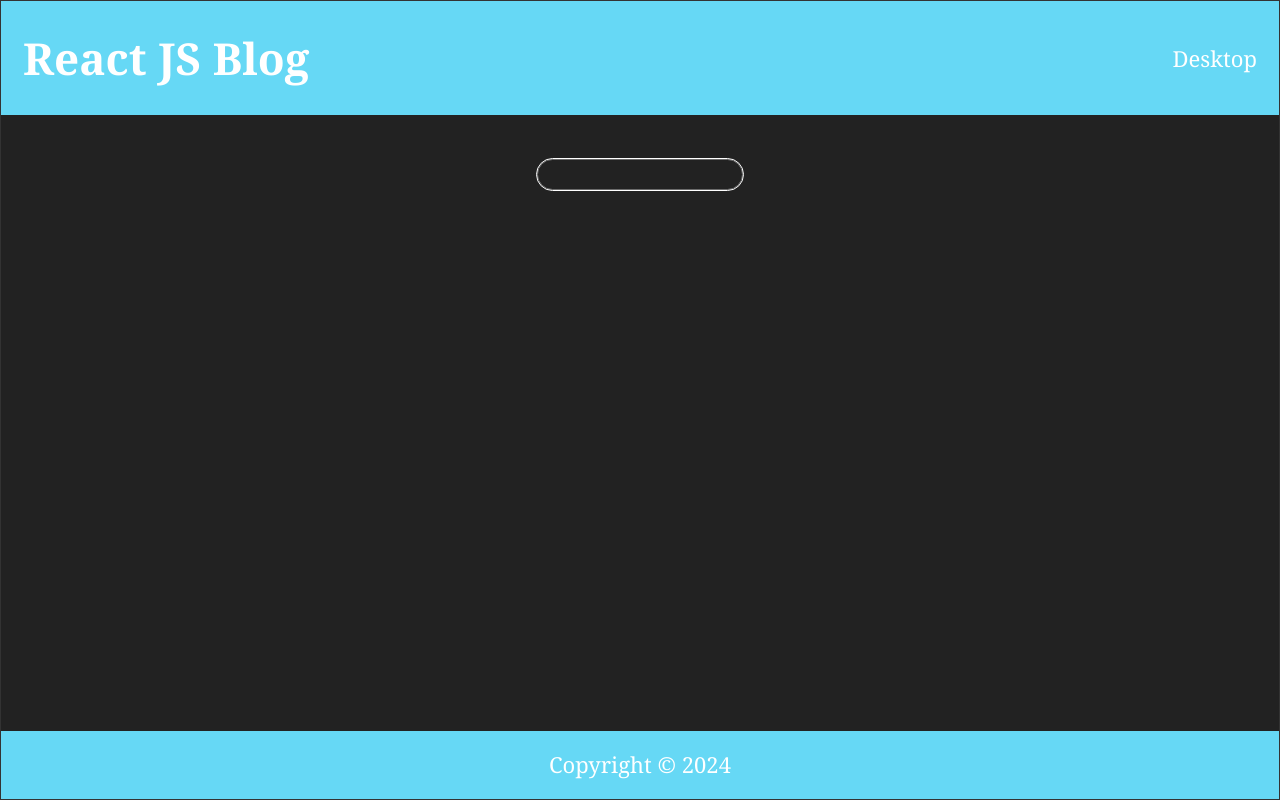
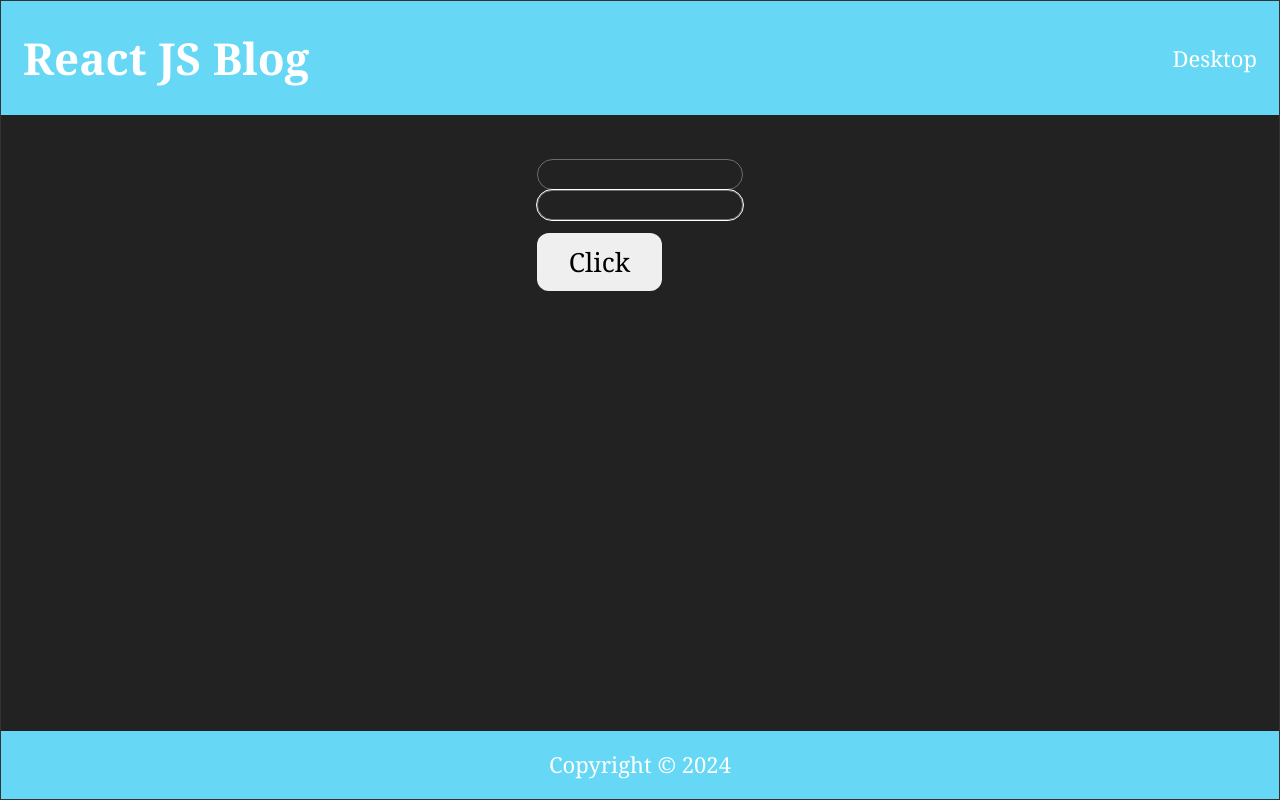
Before and after one commit to Jogata/SoftUni-React-Project, a React (Vite) app in the folder client/: page / in a window 1280 px wide. Built offline with nearby package versions, Linux system fonts and the light colour scheme; a web font is replaced by a local one.

Commit message:
ref hook in class component exercise

```diff
--- a/client/src/App.jsx
+++ b/client/src/App.jsx
@@ -499,18 +499,31 @@ class RefDemo extends Component {
   constructor(props) {
     super(props);
     this.inputRef = createRef();
+    this.cbRef = null;
+    this.setCbRef = (element) => {
+      this.cbRef = element;
+    }
   }
 
   componentDidMount() {
-    console.log(this.inputRef);
-    console.log(this.inputRef.current);
-    this.inputRef.current.focus();
+    // console.log(this.inputRef);
+    // console.log(this.inputRef.current);
+    // this.inputRef.current.focus();
+    if (this.cbRef) {
+      this.cbRef.focus();
+    }
+  }
+
+  clickHandler() {
+    console.log(this.inputRef.current.value);
   }
 
   render() {
     return (
       <div style={{flex: 1, paddingTop: "2rem"}}>
         <input type="text" ref={this.inputRef} />
+        <input type="text" ref={this.setCbRef} />
+        <button onClick={() => this.clickHandler()}>Click</button>
       </div>
     )
   }
```
